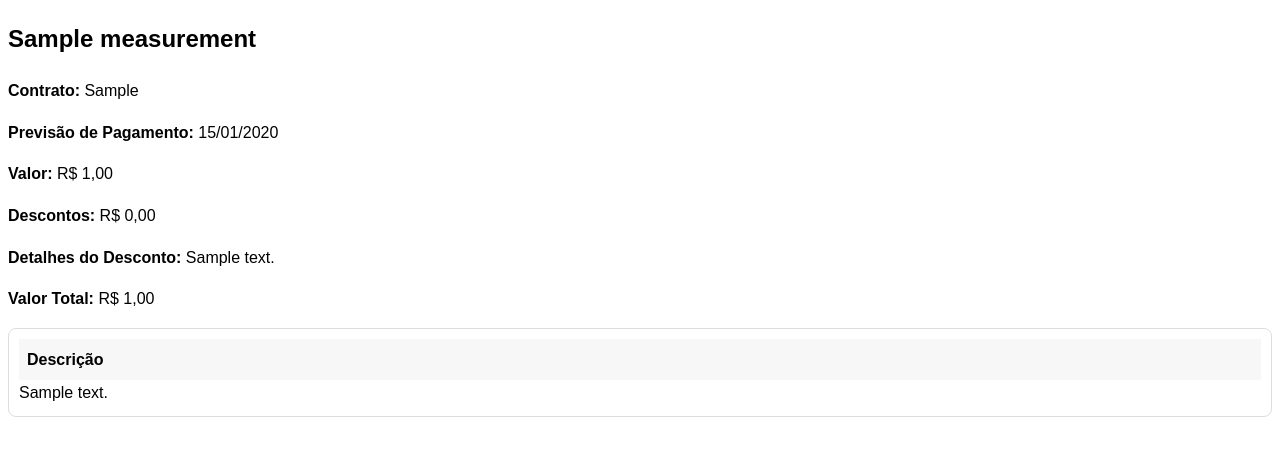
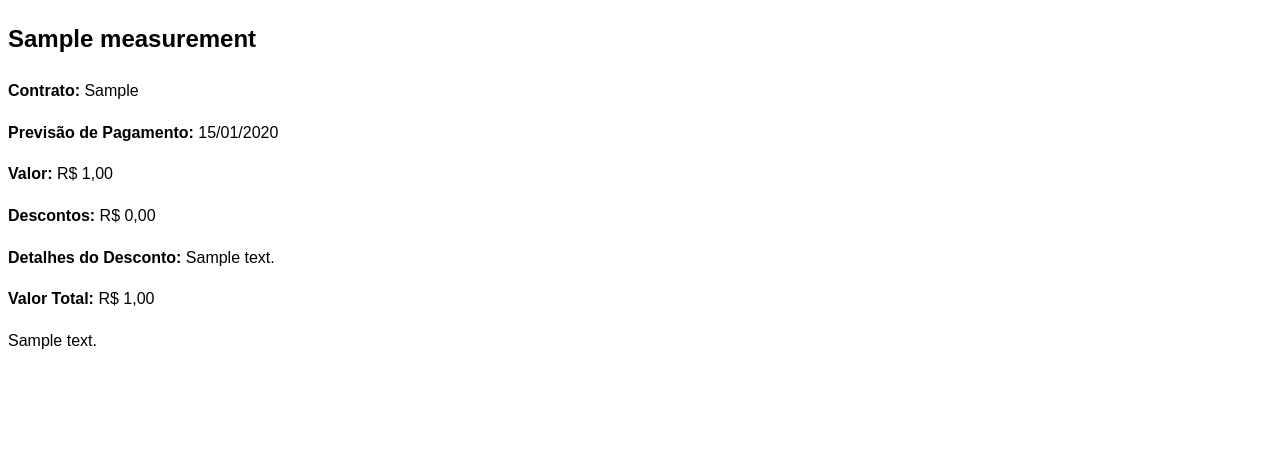
Before and after one commit to Henriquezv/joal_measurements, a Django app: template src/measurements/templates/measurements/pages/email_measurement.html in a window 1280 px wide. Shown: the top 456 px of the page. Run offline with Django 5.2, Linux system fonts and the light colour scheme; the template is opened without the code that fills it: values that come from a table or form of the project are taken from there, others are empty; tables that the repository leaves empty hold one stand-in row (values such as "Sample post"); some libraries are stand-ins or nearby versions.

Commit message:
Removed Description card from e-mail generation

```diff
--- a/src/measurements/templates/measurements/pages/email_measurement.html
+++ b/src/measurements/templates/measurements/pages/email_measurement.html
@@ -31,12 +31,10 @@
     <p><strong>Valor Total:</strong> R$ {{ measurement.final_value|money_format|default_if_none:"0,00" }}</p>
 
 
-    <div class="card">
-        <div class="header">Descrição</div>
         <div class="description-content">
             {{ measurement.description|safe }}
         </div>
-    </div>
+
 
     {% if director_approval %}
     <p><strong>Status:</strong> ✅ Aprovado pelo Diretor</p>
```
